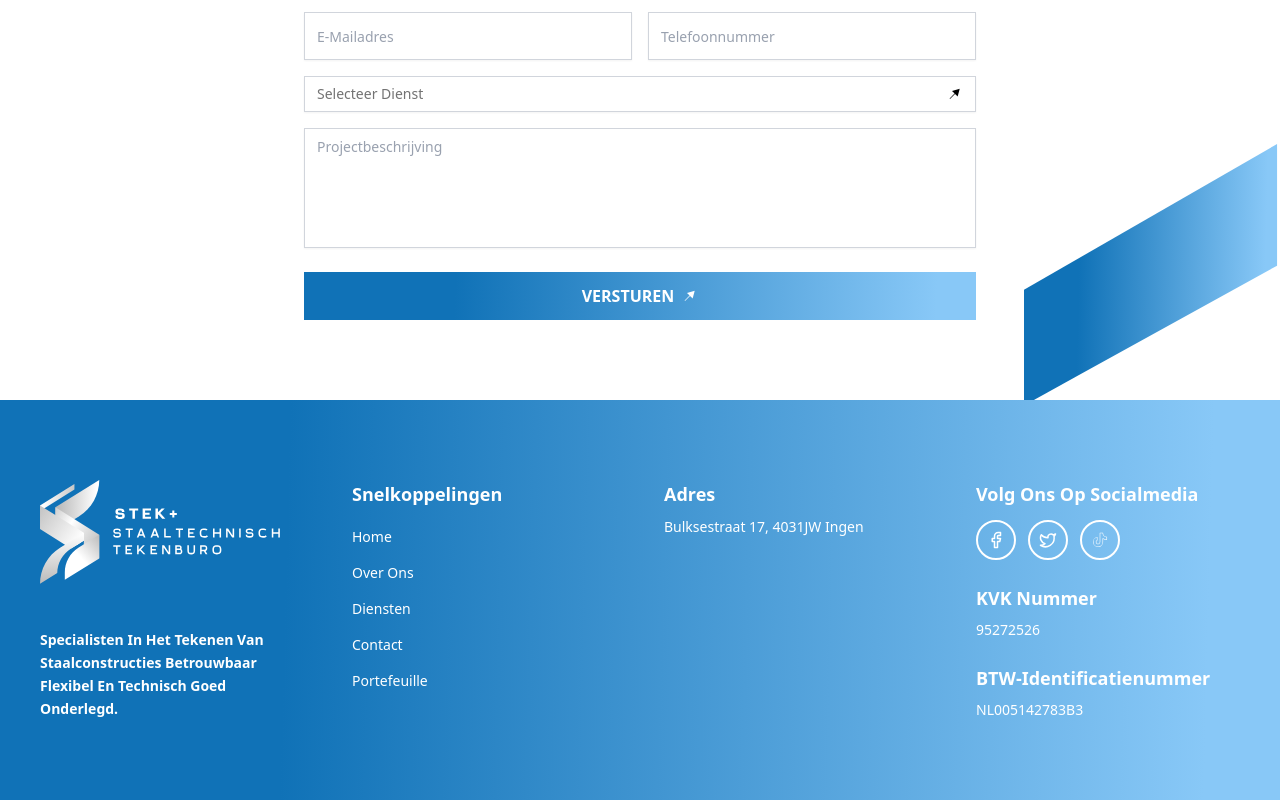
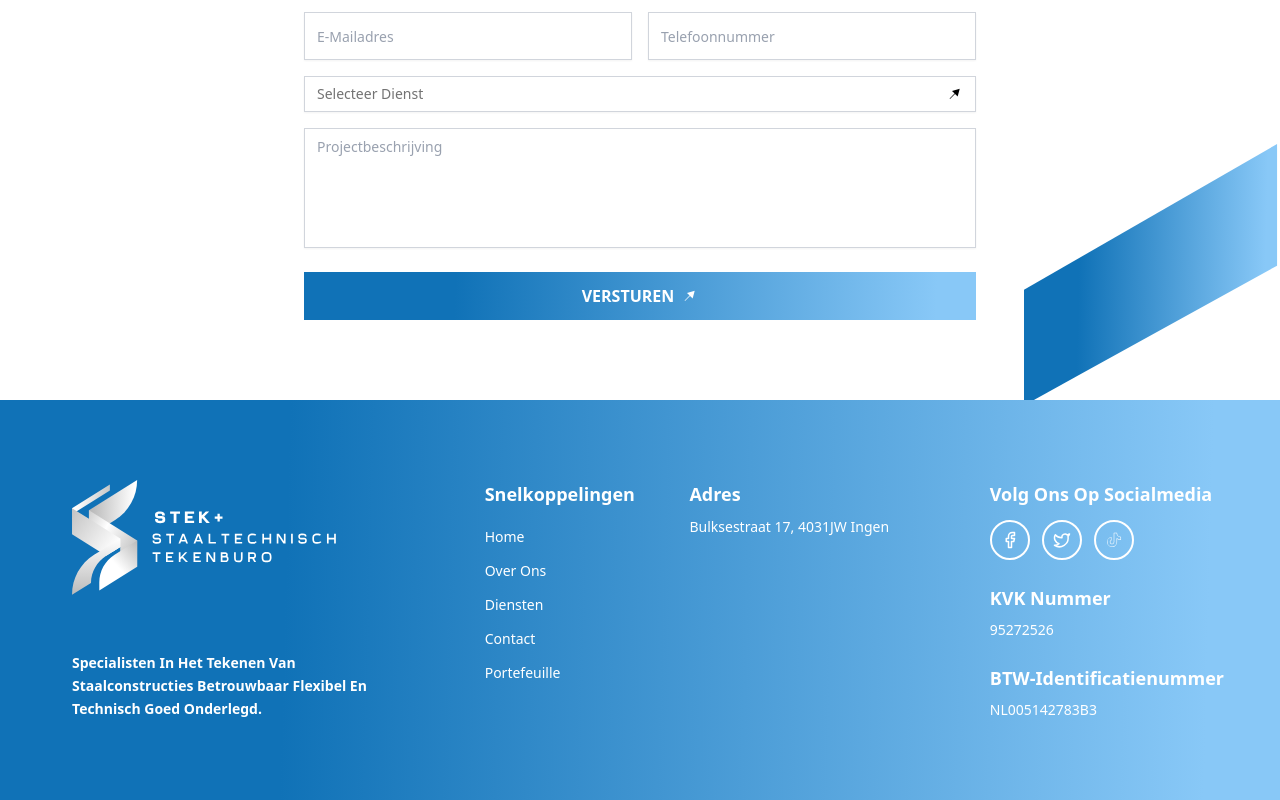
Before and after one commit to DEVabbasi/stek-plus-client, a Next.js app: page / in a window 1280 px wide. Shown: the part 2418-3218 px from the top of the page. Built offline with nearby package versions, Linux system fonts and the light colour scheme; no server answers.

Commit message:
Refactor Footer layout and update HeroSection link for improved responsiveness

```diff
--- a/components/layout/Footer.jsx
+++ b/components/layout/Footer.jsx
@@ -1,7 +1,6 @@
 import Image from "next/image";
 import Link from "next/link";
 import { Facebook, Twitter } from "lucide-react";
-import { Container } from "./Container";
 
 const footerLinks = {
   snelkoppelingen: [
@@ -15,33 +14,33 @@ const footerLinks = {
 
 export function Footer() {
   return (
-    <footer className="relative overflow-hidden bg-brand text-white py-16 md:py-20">
-      <Container width>
-        <div className="grid grid-cols-1 sm:grid-cols-2 lg:grid-cols-4 gap-10 md:gap-12">
+    <footer className="relative overflow-hidden bg-brand text-white py-14 sm:py-16 md:py-20">
+      <section className="w-full px-5 sm:px-8 md:px-10 lg:px-8 xl:px-14">
+        <div className="mx-auto grid w-full max-w-360 grid-cols-1 gap-y-10 sm:grid-cols-2 sm:gap-x-10 lg:grid-cols-[minmax(0,1.45fr)_minmax(150px,0.75fr)_minmax(185px,0.9fr)_minmax(240px,1fr)] lg:gap-x-8 xl:gap-x-12">
           {/* Column 1: Logo & Description */}
-          <div className="flex flex-col justify-between gap-10 sm:col-span-2 lg:col-span-1">
+          <div className="flex flex-col justify-between gap-6  pr-0 sm:col-span-2 lg:col-span-1 lg:pl-2 xl:pl-4">
             <Image
               src="/icons/footerLogo.svg"
               alt="STEK+ Staaltechnisch Tekenburo"
               width={160}
               height={48}
-              className="w-60 h-auto"
+              className="h-auto w-50 sm:w-54 lg:w-66"
             />
-            <p className="text-sm font-bold leading-relaxed max-w-sm">
+            <p className="max-w-[18rem] text-sm font-bold leading-relaxed sm:max-w-sm">
               Specialisten In Het Tekenen Van Staalconstructies Betrouwbaar
               Flexibel En Technisch Goed Onderlegd.
             </p>
           </div>
 
           {/* Column 2: Snelkoppelingen */}
-          <div>
-            <h3 className="font-semibold text-lg mb-4">Snelkoppelingen</h3>
-            <ul className="space-y-3">
+          <div className="sm:justify-self-start lg:justify-self-center">
+            <h3 className="mb-4 text-lg font-semibold">Snelkoppelingen</h3>
+            <ul className="space-y-2.5">
               {footerLinks.snelkoppelingen.map((link) => (
                 <li key={link.name}>
                   <Link
                     href={link.href}
-                    className="text-sm hover:underline transition-all"
+                    className="text-sm transition-all hover:underline"
                   >
                     {link.name}
                   </Link>
@@ -51,17 +50,17 @@ export function Footer() {
           </div>
 
           {/* Column 3: Adres */}
-          <div>
-            <h3 className="font-semibold text-lg mb-2">Adres</h3>
-            <p className="text-sm leading-relaxed">
+          <div className="sm:justify-self-start lg:-ml-3">
+            <h3 className="mb-2 text-lg font-semibold">Adres</h3>
+            <p className="max-w-[14rem] text-sm leading-relaxed">
               Bulksestraat 17, 4031JW Ingen
             </p>
           </div>
 
           {/* Column 4: Social + KVK + BTW */}
-          <div className="space-y-6">
+          <div className="space-y-6 sm:col-span-2 lg:col-span-1 lg:justify-self-end">
             <div>
-              <h3 className="font-semibold text-lg mb-3">
+              <h3 className="mb-3 text-lg font-semibold">
                 Volg Ons Op Socialmedia
               </h3>
               <div className="flex gap-3">
@@ -96,19 +95,19 @@ export function Footer() {
             </div>
 
             <div>
-              <h3 className="font-semibold text-lg mb-2">KVK Nummer</h3>
+              <h3 className="mb-2 text-lg font-semibold">KVK Nummer</h3>
               <p className="text-sm">95272526</p>
             </div>
 
             <div>
-              <h3 className="font-semibold text-lg mb-2">
+              <h3 className="mb-2 text-lg font-semibold">
                 BTW-Identificatienummer
               </h3>
               <p className="text-sm">NL005142783B3</p>
             </div>
           </div>
         </div>
-      </Container>
+      </section>
     </footer>
   );
 }
--- a/components/sections/home/HeroSection.jsx
+++ b/components/sections/home/HeroSection.jsx
@@ -19,7 +19,7 @@ export function HeroSection() {
             productieklare staalconstructietekeningen. Betrouwbaar, flexibel en
             technisch sterk onderbouwd.
           </p>
-          <Link href="/contact">
+          <Link href="/#contact">
             <Button className="hero-cta bg-white text-[#1072B7] hover:bg-gray-50 px-6 sm:px-8 py-5 sm:py-6 text-sm sm:text-base font-semibold rounded-xl h-auto mt-4 w-full sm:w-auto">
               Neem contact met ons op of vraag om offerte aan
             </Button>
```
